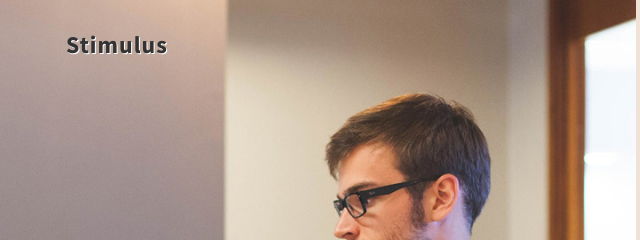
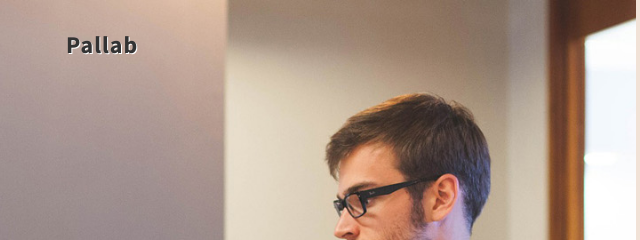
Before and after one commit to Pallab-t/my-portfilio.github.io, a plain HTML site: page index.html in a window 1280 px wide. Shown: the top 240 px of the page, 4-644 px from the left. Drawn offline with Linux system fonts and the light colour scheme.

Commit message:
update 1

```diff
--- a/index.html
+++ b/index.html
@@ -46,7 +46,7 @@ http://www.templatemo.com/tm-498-stimulus
                     <span class="icon icon-bar"></span>
                     <span class="icon icon-bar"></span>
                </button>
-               <a href="#" class="navbar-brand">Stimulus</a>
+               <a href="#" class="navbar-brand">Pallab</a>
           </div>
 
           <div class="collapse navbar-collapse">
```
